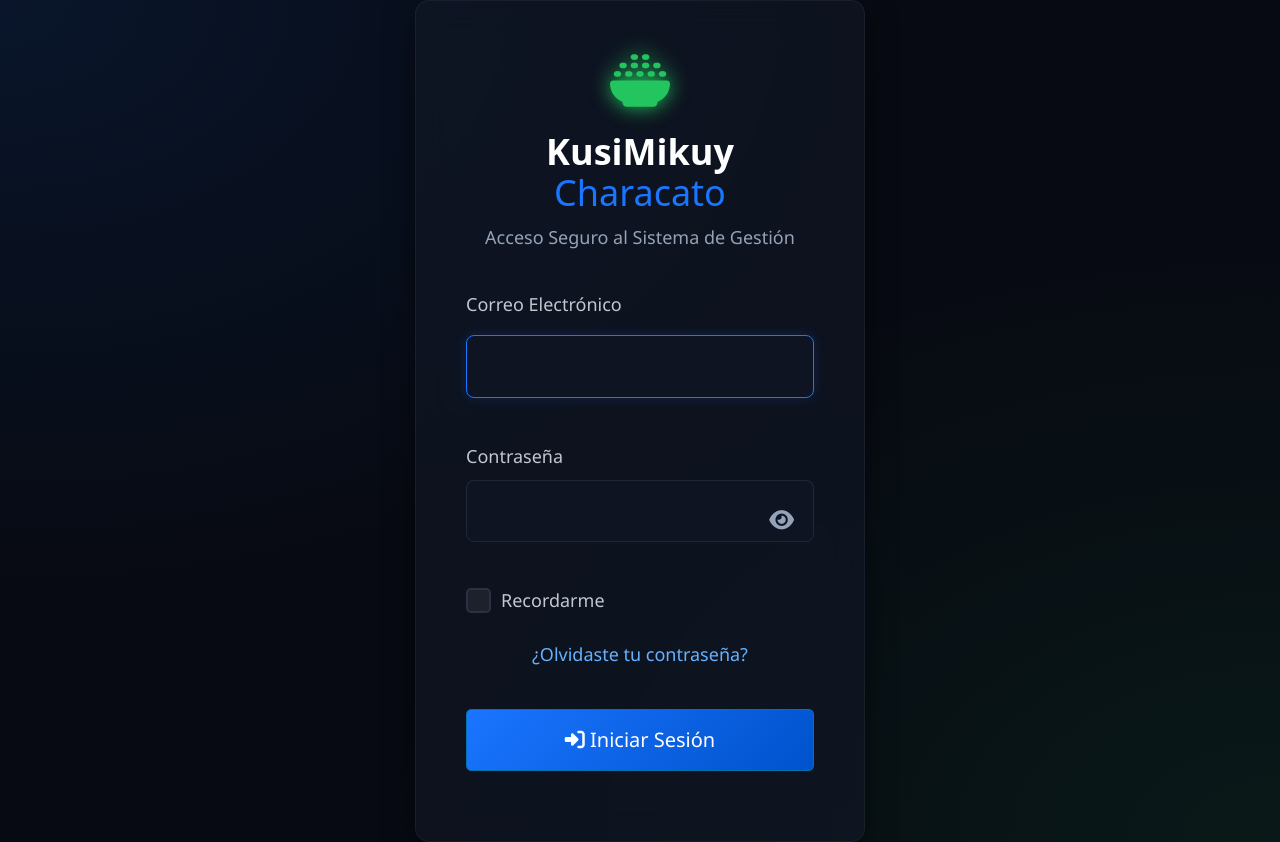
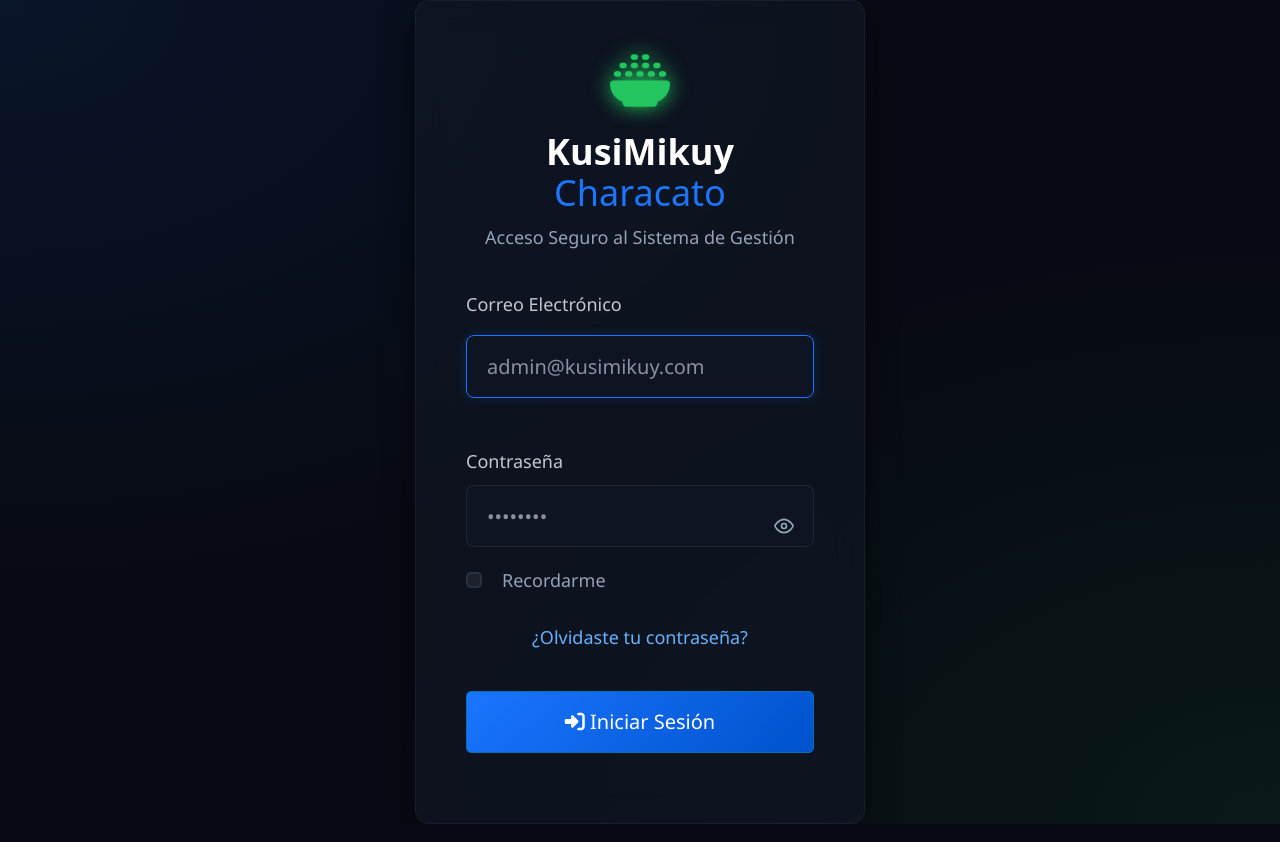
Before and after one commit to poulfernandolimachamorro-gif/kusimikuy-characato, a Laravel app: page /login in a window 1280 px wide. Run offline with Laravel 12, Linux system fonts and the light colour scheme; some libraries are stand-ins or nearby versions.

Commit message:
actualizado

```diff
--- /dev/null
+++ b/public/js/mostrar-contrasena.js
@@ -0,0 +1,18 @@
+// Botón "ojo" para mostrar u ocultar la contraseña.
+// Va en un archivo externo para que funcione con la política CSP (script-src 'self').
+document.addEventListener('DOMContentLoaded', function () {
+    document.querySelectorAll('[data-toggle-password]').forEach(function (boton) {
+        boton.addEventListener('click', function () {
+            var input = document.getElementById(boton.getAttribute('data-toggle-password'));
+            if (!input) { return; }
+
+            var estabaVisible = input.type === 'text';
+            input.type = estabaVisible ? 'password' : 'text';
+
+            boton.setAttribute('aria-pressed', estabaVisible ? 'false' : 'true');
+            boton.setAttribute('aria-label', estabaVisible ? 'Mostrar contraseña' : 'Ocultar contraseña');
+            boton.querySelector('.icono-ojo').style.display = estabaVisible ? 'inline' : 'none';
+            boton.querySelector('.icono-ojo-tachado').style.display = estabaVisible ? 'none' : 'inline';
+        });
+    });
+});
--- a/resources/views/auth/login.blade.php
+++ b/resources/views/auth/login.blade.php
@@ -1,15 +1,15 @@
 <x-guest-layout>
     <!-- Estado de la sesión -->
-    <x-auth-session-status class="mb-4" :status="session('status')" />
+    <x-auth-session-status class="mb-4" :status="session('status')" style="color: #4ade80; margin-bottom: 1rem;" />
 
     <form method="POST" action="{{ route('login') }}">
         @csrf
 
-        <!-- Correo Electrónico -->
-        <div>
+        <!-- Correo electrónico -->
+        <div style="margin-bottom: 1.5rem;">
             <label for="email">Correo Electrónico</label>
-            <input id="email" class="input-dark" type="email" name="email" value="{{ old('email') }}" required autofocus autocomplete="username" />
-            <x-input-error :messages="$errors->get('email')" class="mt-2" style="color: #f87171; font-size: 0.85rem; margin-top: 0.4rem;" />
+            <input id="email" class="input-dark" type="email" name="email" :value="old('email')" required autofocus autocomplete="username" placeholder="admin@kusimikuy.com">
+            <x-input-error :messages="$errors->get('email')" class="mt-2" style="color: #f87171; font-size: 0.85rem; margin-top: 0.5rem;" />
         </div>
 
         <!-- Contraseña con botón de ojo -->
@@ -22,54 +22,42 @@
                        name="password"
                        required
                        autocomplete="current-password"
+                       placeholder="••••••••"
                        style="margin-top: 0 !important; padding-right: 3rem !important;" />
 
                 <button type="button"
-                        id="toggle-password"
+                        data-toggle-password="password"
+                        aria-label="Mostrar contraseña"
+                        aria-pressed="false"
                         title="Mostrar u ocultar contraseña"
-                        style="position: absolute; right: 0.75rem; top: 50%; transform: translateY(-50%); background: none !important; border: none !important; color: #94a3b8 !important; cursor: pointer; padding: 0.25rem !important; margin: 0 !important; width: auto !important; min-height: auto !important; box-shadow: none !important; z-index: 10;">
-                    <i class="fa-solid fa-eye" id="icon-password" style="font-size: 1.1rem;"></i>
+                        style="position: absolute; right: 0.75rem; top: 50%; transform: translateY(-50%); background: none !important; border: none !important; color: #94a3b8 !important; cursor: pointer; padding: 0.25rem !important; margin: 0 !important; width: auto !important; min-height: auto !important; box-shadow: none !important; z-index: 10; line-height: 0;">
+                    <!-- Ojo abierto: la contraseña está oculta -->
+                    <svg class="icono-ojo" width="20" height="20" viewBox="0 0 24 24" fill="none" stroke="currentColor" stroke-width="2" stroke-linecap="round" stroke-linejoin="round" aria-hidden="true"><path d="M1 12s4-8 11-8 11 8 11 8-4 8-11 8-11-8-11-8z"/><circle cx="12" cy="12" r="3"/></svg>
+                    <!-- Ojo tachado: la contraseña está visible -->
+                    <svg class="icono-ojo-tachado" width="20" height="20" viewBox="0 0 24 24" fill="none" stroke="currentColor" stroke-width="2" stroke-linecap="round" stroke-linejoin="round" aria-hidden="true" style="display: none;"><path d="M17.94 17.94A10.07 10.07 0 0 1 12 20c-7 0-11-8-11-8a18.45 18.45 0 0 1 5.06-5.94M9.9 4.24A9.12 9.12 0 0 1 12 4c7 0 11 8 11 8a18.5 18.5 0 0 1-2.16 3.19m-6.72-1.07a3 3 0 1 1-4.24-4.24"/><line x1="1" y1="1" x2="23" y2="23"/></svg>
                 </button>
             </div>
             <x-input-error :messages="$errors->get('password')" class="mt-2" style="color: #f87171; font-size: 0.85rem; margin-top: 0.4rem;" />
         </div>
 
         <!-- Recordarme -->
-        <div style="margin-top: 1.25rem; display: flex; align-items: center; gap: 0.5rem;">
-            <input id="remember_me" type="checkbox" name="remember" style="margin: 0;">
-            <label for="remember_me" style="margin: 0; font-weight: 400; cursor: pointer;">Recordarme</label>
+        <div style="display: flex; align-items: center; gap: 0.5rem; margin-bottom: 1rem;">
+            <input id="remember_me" type="checkbox" name="remember" style="width: 16px; height: 16px; cursor: pointer;">
+            <label for="remember_me" style="margin: 0; font-weight: 400; color: #94a3b8; cursor: pointer;">Recordarme</label>
         </div>
 
-        <!-- Olvidaste tu contraseña -->
-        <div style="text-align: center; margin-top: 1.25rem;">
+        <div style="display: flex; justify-content: space-between; align-items: center; margin-top: 1.5rem; flex-direction: column; gap: 1rem;">
             @if (Route::has('password.request'))
                 <a class="text-link" href="{{ route('password.request') }}">
                     ¿Olvidaste tu contraseña?
                 </a>
             @endif
-        </div>
 
-        <!-- Botón de Iniciar Sesión -->
-        <div style="margin-top: 1rem;">
             <button type="submit" class="btn-premium">
                 <i class="fa-solid fa-right-to-bracket"></i> Iniciar Sesión
             </button>
         </div>
     </form>
 
-    <script>
-        document.getElementById('toggle-password').addEventListener('click', function () {
-            const input = document.getElementById('password');
-            const icon = document.getElementById('icon-password');
-            if (input.type === 'password') {
-                input.type = 'text';
-                icon.classList.remove('fa-eye');
-                icon.classList.add('fa-eye-slash');
-            } else {
-                input.type = 'password';
-                icon.classList.remove('fa-eye-slash');
-                icon.classList.add('fa-eye');
-            }
-        });
-    </script>
+    <script src="{{ asset('js/mostrar-contrasena.js') }}" defer></script>
 </x-guest-layout>
```
